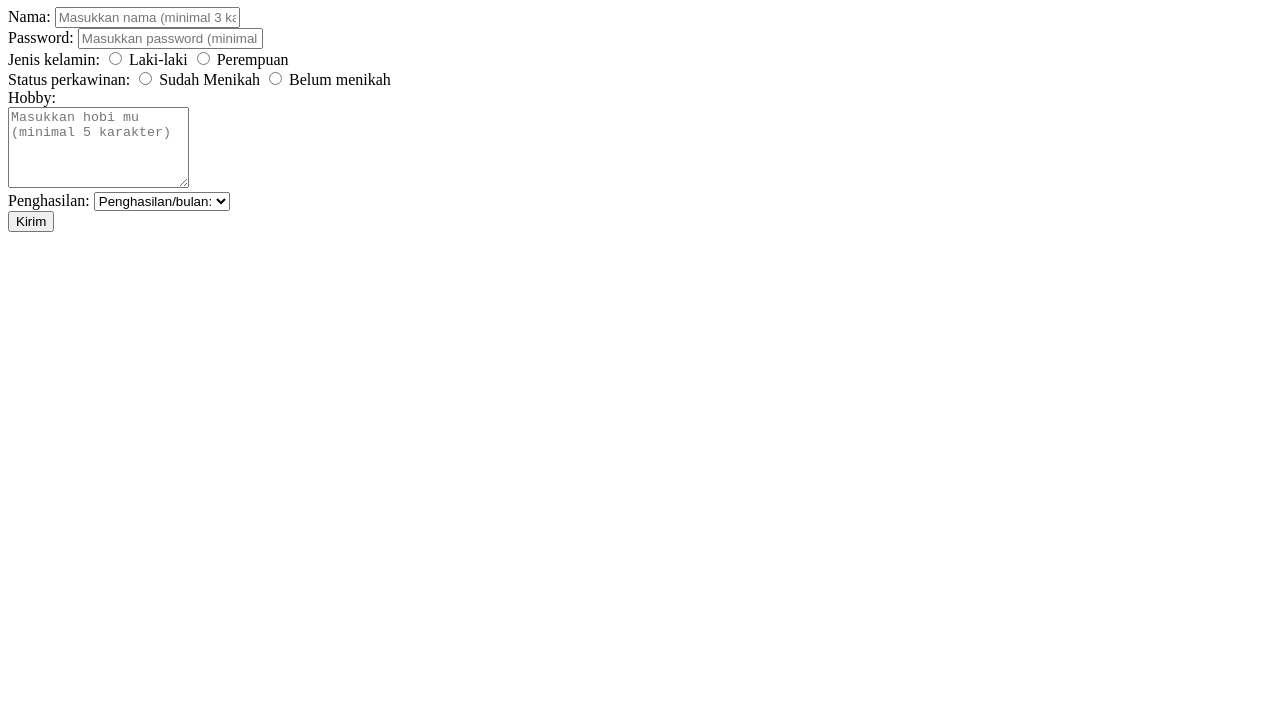
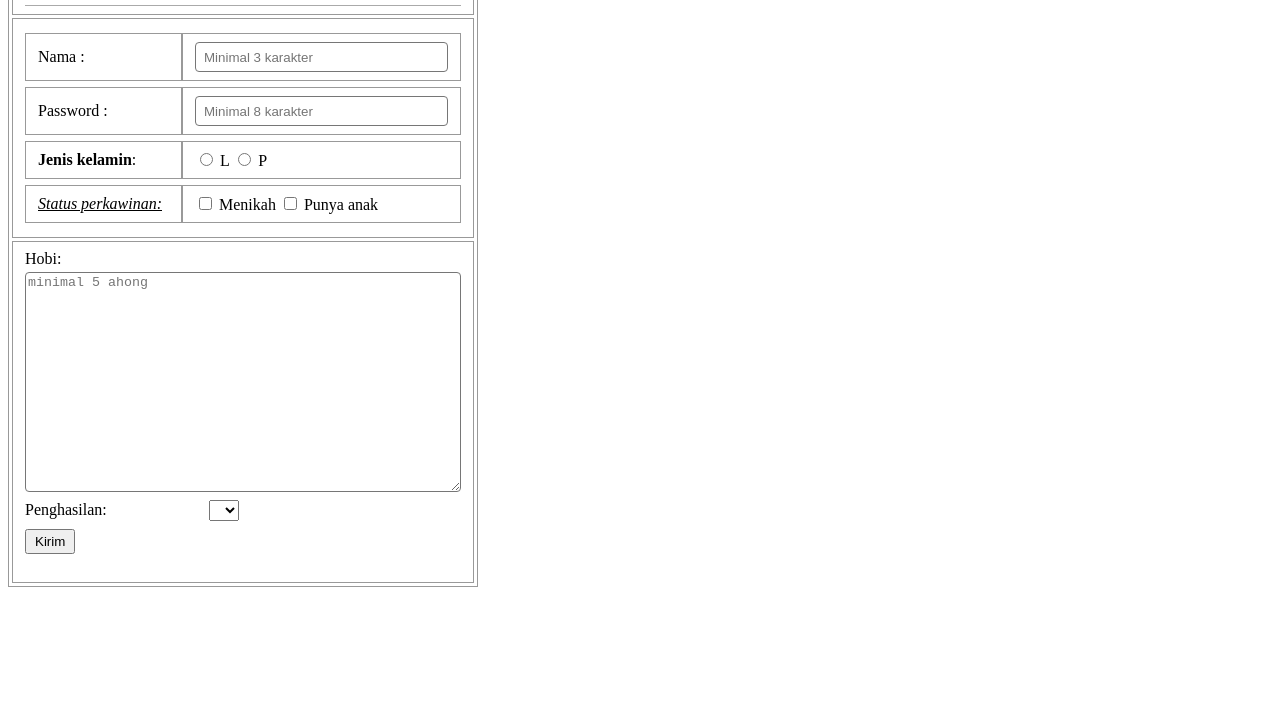
Before and after one commit to atheog07-beep/Tugas10-PBWeb, a plain HTML site: page index.html in a window 1280 px wide. Shown: the part 83-800 px from the top of the page. Drawn offline with Linux system fonts and the light colour scheme.

Commit message:
push html css final

```diff
--- a/index.html
+++ b/index.html
@@ -1,66 +1,99 @@
-<!DOCTYPE html>
-<html lang="en">
-<head>
-    <meta charset="UTF-8">
-    <meta name="viewport" content="width=device-width, initial-scale=1.0">
-    <title>Document</title>
-</head>
-<body>
+<!doctype html>
+<html lang="id">
+  <head>
+    <meta charset="UTF-8" />
+    <meta name="viewport" content="width=device-width, initial-scale=1.0" />
+    <title>Biodata</title>
+    <link rel="stylesheet" href="style.css" />
+  </head>
+  <body>
     <form>
-        <h1>
-            Biodata
-        </h1>
-        <hr>
-        <label for="nama">Nama: </label>
-        <input type="text" id="nama" placeholder="Masukkan nama (minimal 3 karakter)" minlength="3" required>
-        <br>
-        <label for="password">Password: </label>
-        <input type="password" id="password" placeholder="Masukkan password (minimal 8 karakter)" required minlength="8">
-        <br>
-        <label for="jenisKelamin">Jenis kelamin: </label>
-        <input type="radio" id="laki-laki" name="jenisKelamin">
-        <label for="laki-laki">Laki-laki </label>
-        <input type="radio" id="perempuan" name="jenisKelamin">
-        <label for="perempuan">Perempuan </label>
-        <br>
-        <label for="statusPerkawinan">Status perkawinan: </label>
-        <input type="radio" id="sudah-menikah" name="statusPerkawinan">
-        <label for="menikah">Sudah Menikah </label>
-        <input type="radio" id="belum-menikah" name="statusPerkawinan">
-        <label for="belum-menikah">Belum menikah </label>
-        <br>
-        <label for="hobby">Hobby: </label><br>
-        <textarea required id="hobby" name="hobby" rows="5" cols="20" minlength="5" placeholder="Masukkan hobi mu (minimal 5 karakter)"></textarea>
-        <br>
-        <label for="penghasilan">Penghasilan: </label>
-            <select id="penghasilan" name="penghasilan" class="pilihan">
-                <option value="" disabled selected>Penghasilan/bulan: </option>
-            </select>
-        <br>
-        <button type="submit">Kirim </button>
+      <table id="tabel">
+        <!--judulnya -->
+        <tr>
+          <td>
+            <h1 id="judul">BIODATA</h1>
+            <hr />
+          </td>
+        </tr>
+        <!--data diri -->
+        <tr>
+          <td>
+            <table class="isian">
+              <tr>
+                <td><label for="nama">Nama :</label></td>
+                <td>
+                  <input
+                    type="text"
+                    id="nama"
+                    name="nama"
+                    minlength="3"
+                    placeholder="Minimal 3 karakter"
+                    required
+                  />
+                </td>
+              </tr>
+              <tr>
+                <td><label for="password">Password :</label></td>
+                <td>
+                  <input
+                    type="password"
+                    id="password"
+                    name="password"
+                    minlength="8"
+                    placeholder="Minimal 8 karakter"
+                    required
+                  />
+                </td>
+              </tr>
+              <tr>
+                <td><b>Jenis kelamin</b>:</td>
+                <td>
+                  <input type="radio" id="laki-laki" name="jenisKelamin" />
+                  <label for="laki-laki">L</label>
+                  <input type="radio" id="perempuan" name="jenisKelamin" />
+                  <label for="perempuan">P</label>
+                </td>
+              </tr>
+              <tr>
+                <td>
+                  <i><u>Status perkawinan:</u></i>
+                </td>
+                <td>
+                  <input type="checkbox" id="menikah" name="status" />
+                  <label for="menikah">Menikah</label>
+                  <input type="checkbox" id="anak" name="status" />
+                  <label for="anak">Punya anak</label>
+                </td>
+              </tr>
+            </table>
+          </td>
+        </tr>
+
+        <!--hobi, penghasilan,tombol-->
+        <tr>
+          <td>
+            <label for="hobby">Hobi:</label><br />
+            <textarea
+              id="hobby"
+              name="hobby"
+              minlength="5"
+              placeholder="minimal 5 ahong"
+              required
+            ></textarea>
+            <br />
+            <div class="baris-penghasilan">
+              <label for="penghasilan">Penghasilan:</label>
+              <select
+                id="penghasilan"
+                name="penghasilan"
+                class="pilihan"
+              ></select>
+            </div>
+            <button type="submit">Kirim</button>
+          </td>
+        </tr>
+      </table>
     </form>
-    <script>
-        const daftarPenghasilan = [
-            {
-                penghasilan: "Dibawah 3jt"
-            },
-            {
-                penghasilan: "3jt"
-            },
-            {
-                penghasilan: "Lebih dari 3jt"
-            }
-        ];
-
-        const semuaPenghasilan = document.querySelectorAll(".pilihan");
-        for (const pilihanPenghasilan of semuaPenghasilan) {
-            for (const dataPenghasilan of daftarPenghasilan) {
-                const option = document.createElement("option");
-                option.value = dataPenghasilan.penghasilan;
-                option.textContent = dataPenghasilan.penghasilan;
-                pilihanPenghasilan.appendChild(option);
-            }
-        }
-    </script>
-</body>
+  </body>
 </html>
--- a/style.css
+++ b/style.css
@@ -0,0 +1,80 @@
+/*table utama, tiga kotak pake garis abu2*/
+#tabel {
+  width: 470px;
+  border: 1px solid #999;
+  border-spacing: 3px;
+}
+
+#tabel td {
+  border: 1px solid #999;
+  padding: 8px 12px;
+}
+
+.isian td {
+  border: none;
+  padding: 0 4px;
+}
+
+/*judul */
+#judul {
+  text-align: center;
+  margin: 10px 0 20px;
+}
+
+hr {
+  border: none;
+  border-top: 1px solid #aaa;
+  margin: 0;
+}
+
+/*tabel kecil buat data diri */
+.isian {
+  border-spacing: 0 6px;
+}
+
+.isian td {
+  padding: 0 4px;
+}
+
+.isian td:first-child {
+  width: 140px;
+}
+
+/*kotak isi */
+input[type="text"],
+input[type="password"] {
+  width: 235px;
+  height: 28px;
+  padding: 0 8px;
+  border: 1px solid #767676;
+  border-radius: 4px;
+}
+
+/*txt hobi*/
+textarea {
+  width: 100%;
+  height: 220px;
+  margin-top: 4px;
+  box-sizing: border-box;
+  border: 1px solid #767676;
+  border-radius: 4px;
+}
+
+/*baris penghasilan*/
+.baris-penghasilan {
+  margin: 4px 0;
+}
+
+.baris-penghasilan label {
+  display: inline-block;
+  width: 180px;
+}
+
+select {
+  padding: 1px 4px;
+}
+
+button {
+  margin: 4px 0 20px;
+  padding: 3px 8px;
+}
```
